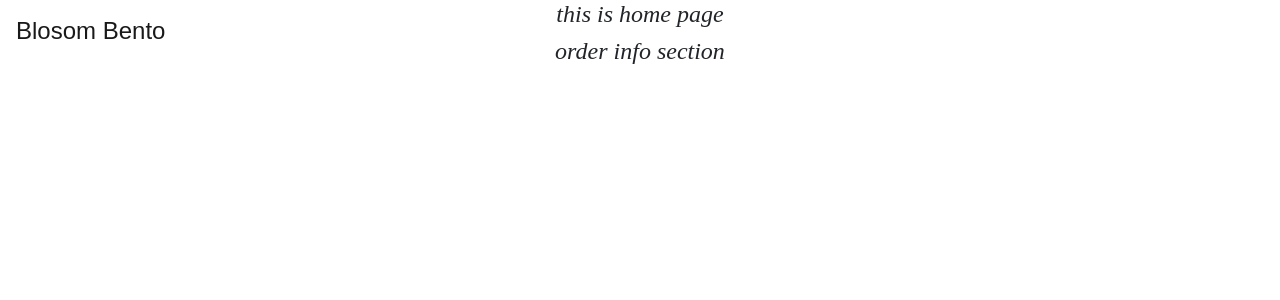
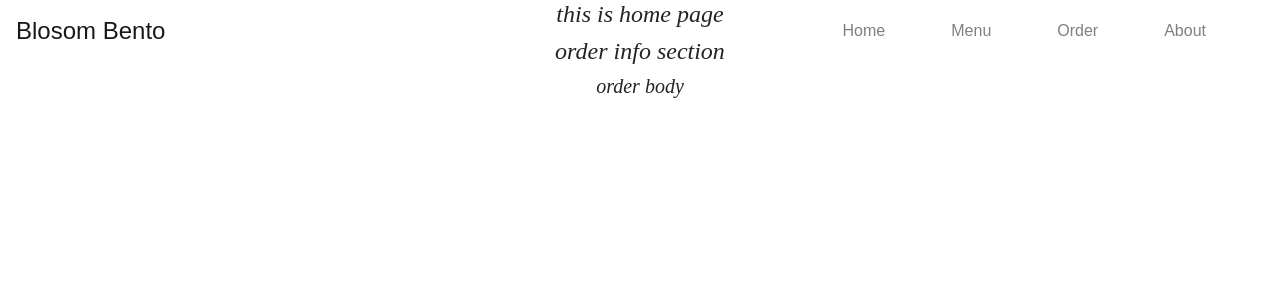
Before and after one commit to aBurmeseDev/Blosom, a React (Create React App) app: page / in a window 1280 px wide. Shown: the top 300 px of the page. Built offline with nearby package versions, Linux system fonts and the light colour scheme; a web font is replaced by a local one.

Commit message:
edit order and nav section

```diff
--- a/src/App.css
+++ b/src/App.css
@@ -15,6 +15,9 @@ h6 {
 }
 
 /* Navbar */
+.nav {
+  margin-right: 50px;
+}
 #navbrand {
   font-size: 1.5rem;
 }
--- a/src/pages/Navbar.js
+++ b/src/pages/Navbar.js
@@ -31,19 +31,27 @@ class NavBar extends Component {
             Blosom Bento
           </NavbarBrand>
           <NavbarToggler onClick={this.toggle.bind(this)} />
-          <Collapse>
+          <Collapse isOpen={this.state.isOpen} navbar>
             <Nav className='ml-auto' navbar>
               <NavItem>
-                <NavLink href='#'>Home</NavLink>
+                <NavLink className='nav' href='#'>
+                  Home
+                </NavLink>
               </NavItem>
               <NavItem>
-                <NavLink href='#'>Menu</NavLink>
+                <NavLink className='nav' href='#'>
+                  Menu
+                </NavLink>
               </NavItem>
               <NavItem>
-                <NavLink href='#'>Order</NavLink>
+                <NavLink className='nav' href='#'>
+                  Order
+                </NavLink>
               </NavItem>
               <NavItem>
-                <NavLink href='#'>About</NavLink>
+                <NavLink className='nav' href='#'>
+                  About
+                </NavLink>
               </NavItem>
             </Nav>
           </Collapse>
--- a/src/pages/Order.js
+++ b/src/pages/Order.js
@@ -3,8 +3,11 @@ import React, { Component } from 'react';
 export default class Order extends Component {
   render() {
     return (
-      <div>
-        <h4>order info section</h4>
+      <div className='OrderInfo'>
+        <h4 id='order'>order info section</h4>
+        <div id='order-body'>
+          <h5>order body</h5>
+        </div>
       </div>
     );
   }
```
